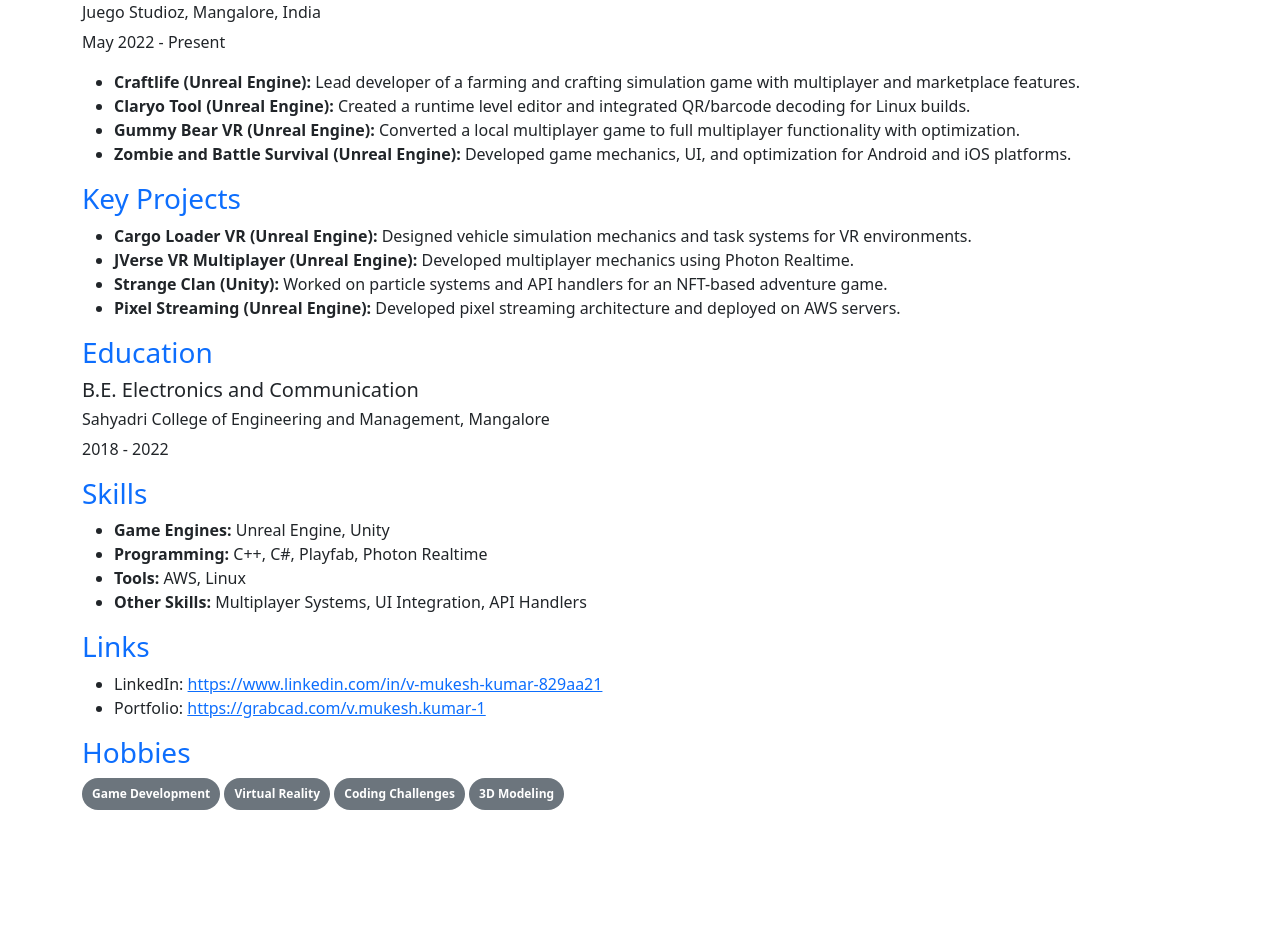
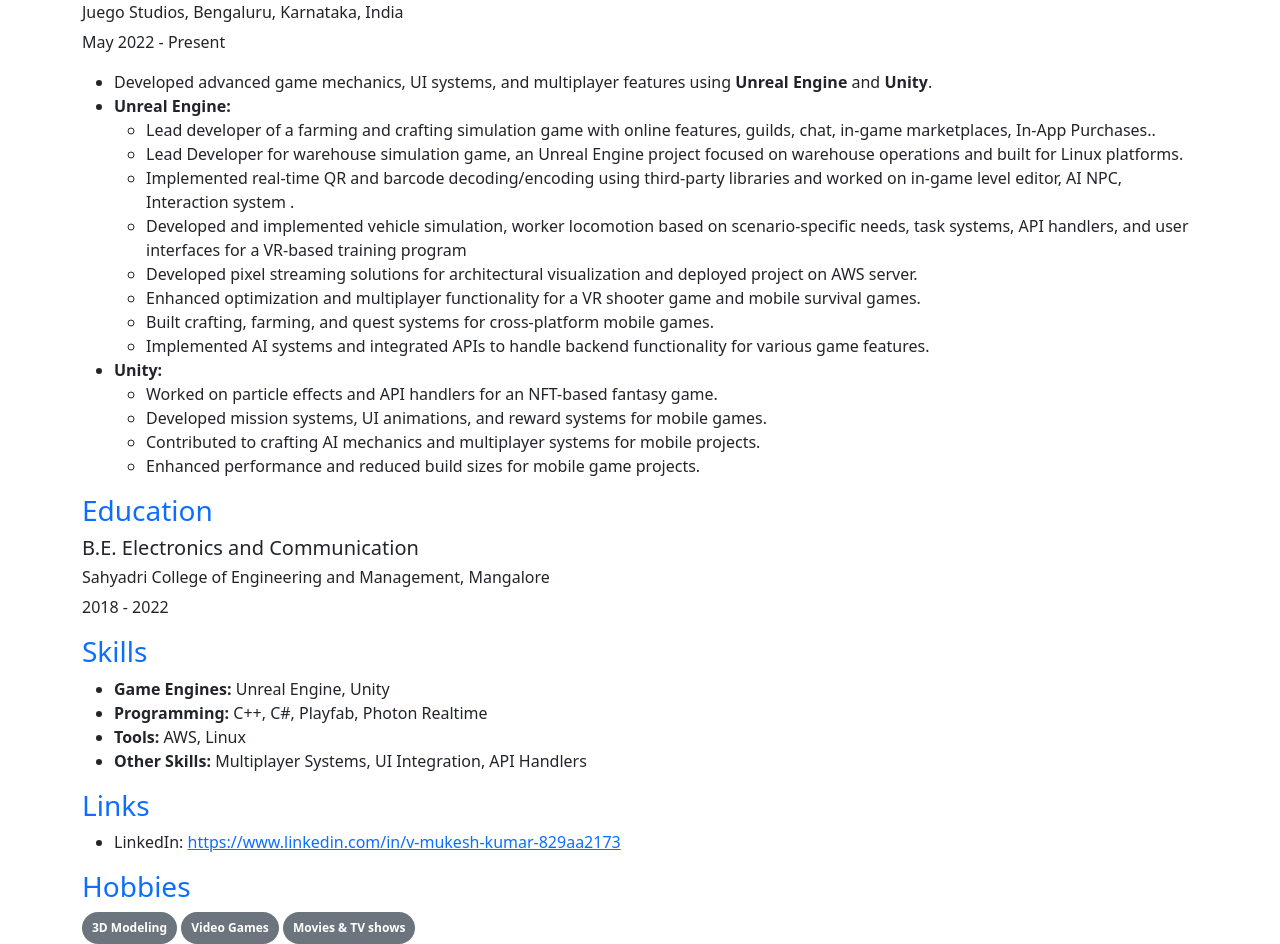
Before and after one commit to VmukeshK/resume, a plain HTML site: page index.html in a window 1280 px wide. Shown: the part 392-1336 px from the top of the page. Before the commit the page ends 1202 px from the top, so only its background shows below. Drawn offline with nearby package versions, Linux system fonts and the light colour scheme.

Commit message:
Update: work experience

```diff
--- a/index.html
+++ b/index.html
@@ -12,8 +12,8 @@
 <body>
     <div class="container">
         <br>
-        <h1 class="text-primary display-1 text-center fw-bold">[Your Name]</h1>
-        <p class="text-secondary text-center">v.mukesh00kumar@gmail.com | (+91) 9632048141 | Mangalore, Karnataka, India</p>
+        <h1 class="text-primary display-1 text-center fw-bold">V Mukesh Kumar</h1>
+        <p class="text-secondary text-center">v.mukesh00kumar@gmail.com | (+91) 9632048141 | Bengaluru, Karnataka, India</p>
         <br>
 
         <!-- SUMMARY -->
@@ -26,25 +26,31 @@
 
         <!-- WORK EXPERIENCE -->
         <h3 class="text-primary">Work Experience</h3>
-
         <h5>Software Engineer I (Unreal Engine Developer)</h5>
-        <h6>Juego Studioz, Mangalore, India</h6>
+        <h6>Juego Studios, Bengaluru, Karnataka, India</h6>
         <p>May 2022 - Present</p>
         <ul>
-            <li><strong>Craftlife (Unreal Engine):</strong> Lead developer of a farming and crafting simulation game with multiplayer and marketplace features.</li>
-            <li><strong>Claryo Tool (Unreal Engine):</strong> Created a runtime level editor and integrated QR/barcode decoding for Linux builds.</li>
-            <li><strong>Gummy Bear VR (Unreal Engine):</strong> Converted a local multiplayer game to full multiplayer functionality with optimization.</li>
-            <li><strong>Zombie and Battle Survival (Unreal Engine):</strong> Developed game mechanics, UI, and optimization for Android and iOS platforms.</li>
+            <li>Developed advanced game mechanics, UI systems, and multiplayer features using <strong>Unreal Engine</strong> and <strong>Unity</strong>.</li>
+            <li><strong>Unreal Engine:</strong></li>
+            <ul>
+                <li>Lead developer of a farming and crafting simulation game with online features, guilds, chat, in-game marketplaces, In-App Purchases..</li>
+                <li>Lead Developer for warehouse simulation game, an Unreal Engine project focused on warehouse operations and built for Linux platforms.</li>
+                <li>Implemented real-time QR and barcode decoding/encoding using third-party libraries and worked on in-game level editor, AI NPC, Interaction system .</li>
+                <li>Developed and implemented vehicle simulation, worker locomotion based on scenario-specific needs, task systems, API handlers, and user interfaces for a VR-based training program </li>
+                <li>Developed pixel streaming solutions for architectural visualization and deployed project on AWS server.</li>
+                <li>Enhanced optimization and multiplayer functionality for a VR shooter game and mobile survival games.</li>
+                <li>Built crafting, farming, and quest systems for cross-platform mobile games.</li>
+                <li>Implemented AI systems and integrated APIs to handle backend functionality for various game features.</li>
+            </ul>
+            <li><strong>Unity:</strong></li>
+            <ul>
+                <li>Worked on particle effects and API handlers for an NFT-based fantasy game.</li>
+                <li>Developed mission systems, UI animations, and reward systems for mobile games.</li>
+                <li>Contributed to crafting AI mechanics and multiplayer systems for mobile projects.</li>
+                <li>Enhanced performance and reduced build sizes for mobile game projects.</li>
+            </ul>
         </ul>
 
-        <!-- PROJECTS -->
-        <h3 class="text-primary">Key Projects</h3>
-        <ul>
-            <li><strong>Cargo Loader VR (Unreal Engine):</strong> Designed vehicle simulation mechanics and task systems for VR environments.</li>
-            <li><strong>JVerse VR Multiplayer (Unreal Engine):</strong> Developed multiplayer mechanics using Photon Realtime.</li>
-            <li><strong>Strange Clan (Unity):</strong> Worked on particle systems and API handlers for an NFT-based adventure game.</li>
-            <li><strong>Pixel Streaming (Unreal Engine):</strong> Developed pixel streaming architecture and deployed on AWS servers.</li>
-        </ul>
 
         <!-- EDUCATION -->
         <h3 class="text-primary">Education</h3>
@@ -64,16 +70,14 @@
         <!-- LINKS -->
         <h3 class="text-primary">Links</h3>
         <ul>
-            <li>LinkedIn: <a href="https://www.linkedin.com/in/v-mukesh-kumar-829aa21">https://www.linkedin.com/in/v-mukesh-kumar-829aa21</a></li>
-            <li>Portfolio: <a href="https://grabcad.com/v.mukesh.kumar-1">https://grabcad.com/v.mukesh.kumar-1</a></li>
+            <li>LinkedIn: <a href="https://www.linkedin.com/in/v-mukesh-kumar-829aa2173">https://www.linkedin.com/in/v-mukesh-kumar-829aa2173</a></li>
         </ul>
 
         <!-- HOBBIES -->
         <h3 class="text-primary">Hobbies</h3>
-        <span class="badge rounded-pill bg-secondary" style="padding: 10px">Game Development</span>
-        <span class="badge rounded-pill bg-secondary" style="padding: 10px">Virtual Reality</span>
-        <span class="badge rounded-pill bg-secondary" style="padding: 10px">Coding Challenges</span>
         <span class="badge rounded-pill bg-secondary" style="padding: 10px">3D Modeling</span>
+        <span class="badge rounded-pill bg-secondary" style="padding: 10px">Video Games</span>
+        <span class="badge rounded-pill bg-secondary" style="padding: 10px">Movies & TV shows</span>
     </div>
 
     <script src="https://cdn.jsdelivr.net/npm/bootstrap@5.3.2/dist/js/bootstrap.bundle.min.js"
--- a/resume-style.css
+++ b/resume-style.css
@@ -1,4 +1,4 @@
-/* General Body Styling */
+    /* General Body Styling */
 body {
     font-family: Arial, sans-serif;
     line-height: 1.6;
```
